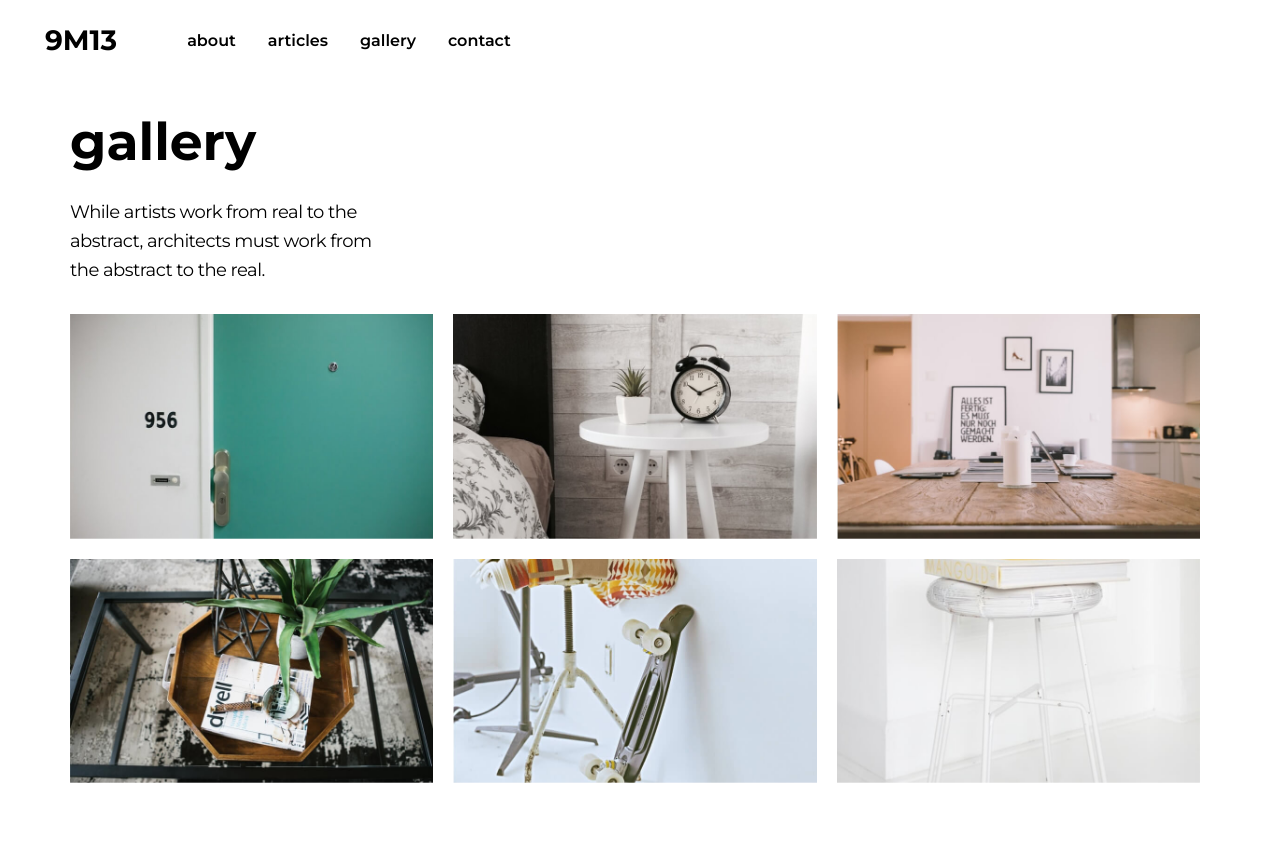
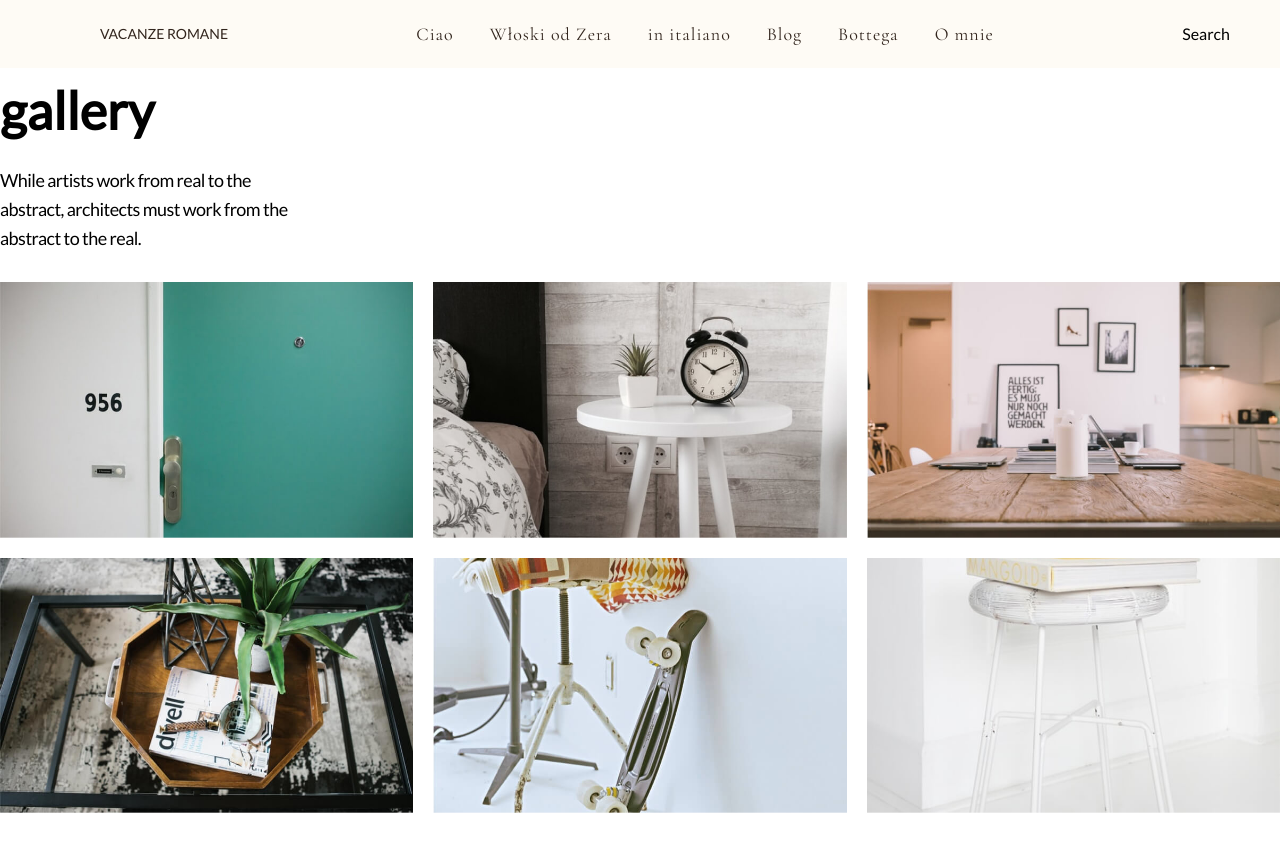
Before and after one commit to KryptonumDev/Vacanze-Romane, a Gatsby site: page /gallery in a window 1280 px wide. Built offline with nearby package versions, Linux system fonts and the light colour scheme; Gatsby itself is replaced by a stand-in of ours.

Commit message:
Navigation sketch

```diff
--- a/gatsby-config.js
+++ b/gatsby-config.js
@@ -38,7 +38,11 @@ module.exports = {
       resolve: "gatsby-plugin-web-font-loader",
       options: {
         google: {
-          families: ["Montserrat:400,600,700"],
+          families: [
+            "Cormorant Garamond:400",
+            "Homemade Apple:400",
+            "Lato:400",
+          ],
         },
       },
     },
--- a/gatsby-node.js
+++ b/gatsby-node.js
@@ -20,7 +20,7 @@ exports.createPages = async ({ graphql, actions }) => {
       lower: true,
     })
     createPage({
-      path: `creators/${slugifiedTitle}`,
+      path: `blog/${slugifiedTitle}`,
       component: blogPostTemplate,
       context: {
         id: article.id,
--- a/src/assets/styles/GlobalStyle.js
+++ b/src/assets/styles/GlobalStyle.js
@@ -3,21 +3,27 @@ import { createGlobalStyle } from "styled-components"
 const GlobalStyle = createGlobalStyle`
   html {
     box-sizing: border-box;
+    --bg-home: #fefbf5;
+    --dead-green: #143325;
+    --dark-red: #661120;
+    --brown: #32251d;
+    --beige-2: #f1e2cc;
+    --black: #000;
+    --brownOp: rgba(50,37,29,0.5);
   }
   *,
   *::before,
   *::after {
     box-sizing: inherit;
+    margin: 0;
+    padding: 0;
   }
   body {
-    margin: 0;
-    padding: 0 45px;
-    font-family: 'Montserrat';
+    font-family: 'Lato';
   }
   button {
-    padding: 0;
     cursor: pointer;
-    font-family: 'Montserrat';
+    font-family: 'Lato';
   }
   p {
     font-size: 16px;
--- a/src/components/ContentWrapper/ContentWrapper.js
+++ b/src/components/ContentWrapper/ContentWrapper.js
@@ -3,9 +3,7 @@ import React from "react"
 import styled from "styled-components"
 import { useLocation } from "@reach/router"
 
-const StyledMain = styled(motion.main)`
-  margin: 20px 35px 0 25px;
-`
+const StyledMain = styled(motion.main)``
 const ContentWrapper = ({ children }) => {
   const location = useLocation()
   return (
--- a/src/components/Navigation/Navigation.js
+++ b/src/components/Navigation/Navigation.js
@@ -1,68 +1,115 @@
 import React from "react"
-import styled from "styled-components"
+import styled, { css } from "styled-components"
 import { Link } from "gatsby"
 import { motion } from "framer-motion"
+import Search from "../Search/Search"
 
 const NavigationWrapper = styled.nav`
-  padding: 0;
-  height: 80px;
-  display: flex;
-  justify-content: flex-start;
-  align-items: center;
-  font-family: "Montserrat";
+  background-color: var(--bg-home);
   a {
     text-decoration: none;
-    color: inherit;
+    color: var(--brown);
+    &:after {
+      background-color: var(--beige-2);
     }
+  }
+
+  ${({ bg }) =>
+    bg === "light" &&
+    css`
+      background-color: var(--bg-home);
+      a {
+        color: var(--brown);
+        &:after {
+          background-color: var(--beige-2);
+        }
+      }
+    `}
 `
 
 const Logo = styled.span`
-  font-weight: 700;
-  font-size: 28px;
-  margin-right: 10px;
+  font-family: "Lato";
+  font-size: 14px;
+  line-height: 20px;
+  text-transform: uppercase;
 `
 
 const NavigationList = styled.ul`
   display: flex;
   list-style: none;
-  a:first-child {
-    margin-left: 40px;
+  z-index: 1;
+  a {
+    font-family: "Cormorant Garamond";
+
+    position: relative;
+    padding: 24px 12px;
+    margin: 0 12px 0 0;
+    &:after {
+      content: "";
+      position: absolute;
+      left: 6px;
+      top: calc(50% - 2px);
+      width: calc(100% - 12px);
+      height: 6px;
+      z-index: -1;
+      transform: scaleY(0);
+      transform-origin: center bottom;
+      transition: 0.3s transform cubic-bezier(0.175, 0.885, 0.32, 1.275);
+    }
+    &:last-child {
+      margin-right: 0;
+    }
+    &.active:after,
+    &:hover:after {
+      transform: scaleY(1);
+    }
   }
 `
 
+const Container = styled.div`
+  max-width: 1440px;
+  margin: 0 auto;
+  display: flex;
+  padding: 0 50px 0 100px;
+  justify-content: space-between;
+  align-items: center;
+  z-index: 0;
+`
+
 const NavigationListItem = styled(motion.li)`
-  font-weight: 600;
-  font-size: 16px;
-  margin-left: 8px;
-  padding: 16px 12px;
+  font-size: 18px;
+  line-height: 1.11em;
+  letter-spacing: 1px;
 `
-const Navigation = () => (
-  <NavigationWrapper>
+
+const Navigation = ({ bg }) => (
+  <NavigationWrapper bg={bg}>
+    <Container>
       <Logo>
-      <Link to="/">9M13</Link>
+        <Link to="/">Vacanze Romane</Link>
       </Logo>
-    <NavigationList>
-      <Link to="/about">
-        <NavigationListItem whileHover={{ y: -2 }} whileTap={{ scale: 0.95 }}>
-          about
-        </NavigationListItem>
+      <NavigationList bg={bg}>
+        <Link activeClassName="active" to="/">
+          <NavigationListItem bg={bg}>Ciao</NavigationListItem>
         </Link>
-      <Link to="/blog">
-        <NavigationListItem whileHover={{ y: -2 }} whileTap={{ scale: 0.95 }}>
-          articles
-        </NavigationListItem>
+        <Link activeClassName="active" to="/wloski-od-zera">
+          <NavigationListItem bg={bg}>Włoski od Zera</NavigationListItem>
         </Link>
-      <Link to="/gallery">
-        <NavigationListItem whileHover={{ y: -2 }} whileTap={{ scale: 0.95 }}>
-          gallery
-        </NavigationListItem>
+        <Link activeClassName="active" to="/in-italiano">
+          <NavigationListItem bg={bg}>in italiano</NavigationListItem>
         </Link>
-      <Link to="/contact">
-        <NavigationListItem whileHover={{ y: -2 }} whileTap={{ scale: 0.95 }}>
-          contact
-        </NavigationListItem>
+        <Link activeClassName="active" to="/blog">
+          <NavigationListItem bg={bg}>Blog</NavigationListItem>
+        </Link>
+        <Link activeClassName="active" to="/bottega">
+          <NavigationListItem bg={bg}>Bottega</NavigationListItem>
+        </Link>
+        <Link activeClassName="active" to="/o-mnie">
+          <NavigationListItem bg={bg}>O mnie</NavigationListItem>
         </Link>
       </NavigationList>
+      <Search />
+    </Container>
   </NavigationWrapper>
 )
 
--- /dev/null
+++ b/src/components/Search/Search.js
@@ -0,0 +1,11 @@
+import { motion } from "framer-motion"
+import React from "react"
+import styled from "styled-components"
+
+const SearchStyles = styled(motion.span)``
+
+const Search = () => {
+  return <SearchStyles>Search</SearchStyles>
+}
+
+export default Search
--- a/src/layouts/index.js
+++ b/src/layouts/index.js
@@ -4,16 +4,27 @@ import Navigation from "../components/Navigation/Navigation"
 import ContentWrapper from "../components/ContentWrapper/ContentWrapper"
 import styled from "styled-components"
 import { motion } from "framer-motion"
+import { useLocation } from "@reach/router"
 
 const Wrapper = styled(motion.div)`
-  max-width: 1440px;
   margin: 0 auto;
 `
-const PageLayout = ({ children }) => (
-  <Wrapper>
-    <GlobalStyle />
-    <Navigation />
-    <ContentWrapper>{children}</ContentWrapper>
-  </Wrapper>
-)
+
+const LocationHeaderBgMap = {
+  "/": "light",
+  "/wloski-od-zera": "different",
+  "/blog": "red",
+}
+
+const PageLayout = ({ children }) => {
+  const location = useLocation()
+  console.log(location.pathname)
+  return (
+    <Wrapper>
+      <GlobalStyle />
+      <Navigation bg={LocationHeaderBgMap[location.pathname] || "light"} />
+      <ContentWrapper>{children}</ContentWrapper>
+    </Wrapper>
+  )
+}
 export default PageLayout
```
Also changed, not shown: src/pages/about.js (deleted, +0 -66 lines), src/pages/bottega.js (added, +11 -0 lines), src/pages/in-italiano.js (added, +11 -0 lines), src/pages/index.js (+34 -33 lines), src/pages/o-mnie.js (added, +11 -0 lines), src/pages/wloski-od-zera.js (added, +11 -0 lines). Lines whose indentation alone changed are shown as unchanged.
